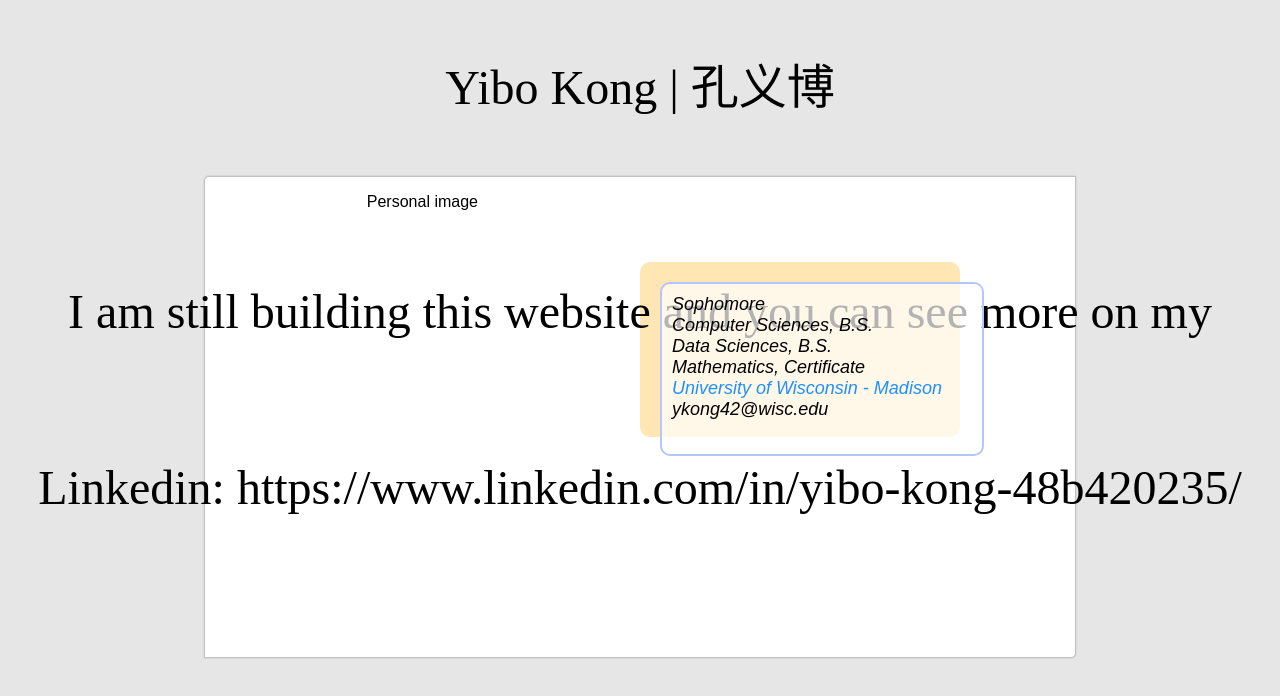
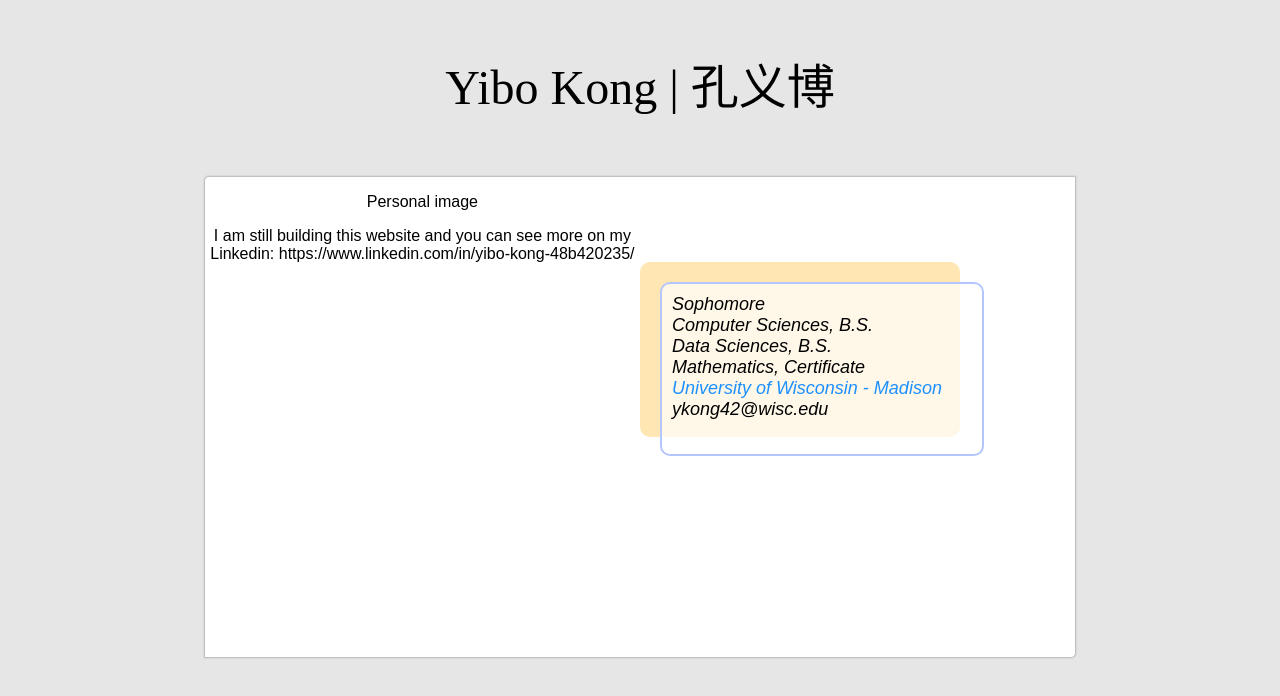
Before and after one commit to EvanK376/EvanK376.github.io, a plain HTML site: page index.html in a window 1280 px wide. Drawn offline with Linux system fonts and the light colour scheme.

Commit message:
Update index.html

```diff
--- a/index.html
+++ b/index.html
@@ -103,8 +103,7 @@ a{
 </head>
 <body>
 <div class="greeting">
-<h1>Yibo Kong | 孔义博
-    <p>I am still building this website and you can see more on my Linkedin: https://www.linkedin.com/in/yibo-kong-48b420235/</p>  </h1>
+<h1>Yibo Kong | 孔义博</h1>
 
 </div>
     <div class="basic-info">
@@ -113,6 +112,7 @@ a{
         <div class="section">
             <!--照片-->
             <p>Personal image</p>
+            <p>I am still building this website and you can see more on my Linkedin: https://www.linkedin.com/in/yibo-kong-48b420235/</p>
         </div>
         <div class="section">
             <div class="shadow">
```
